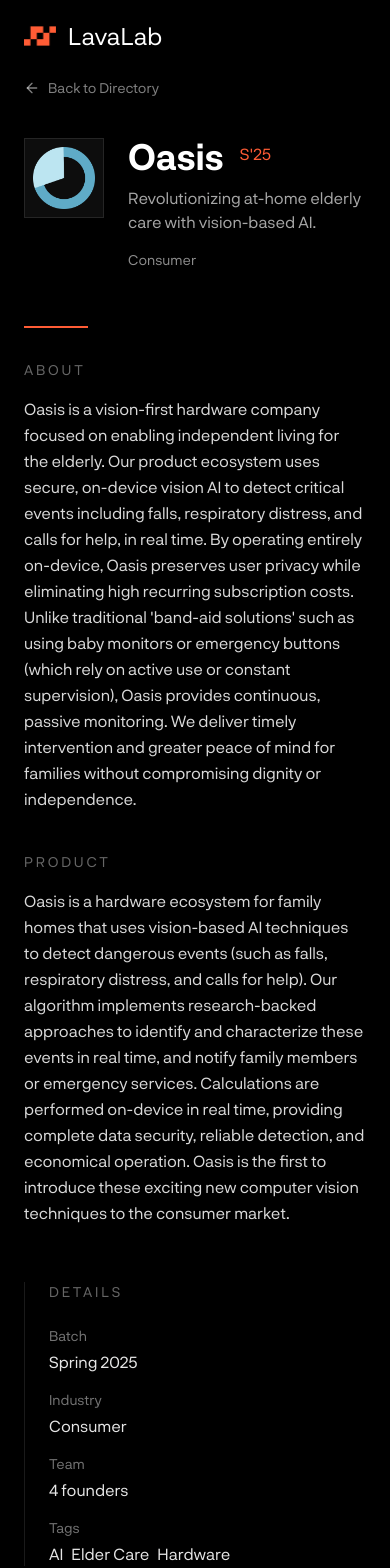
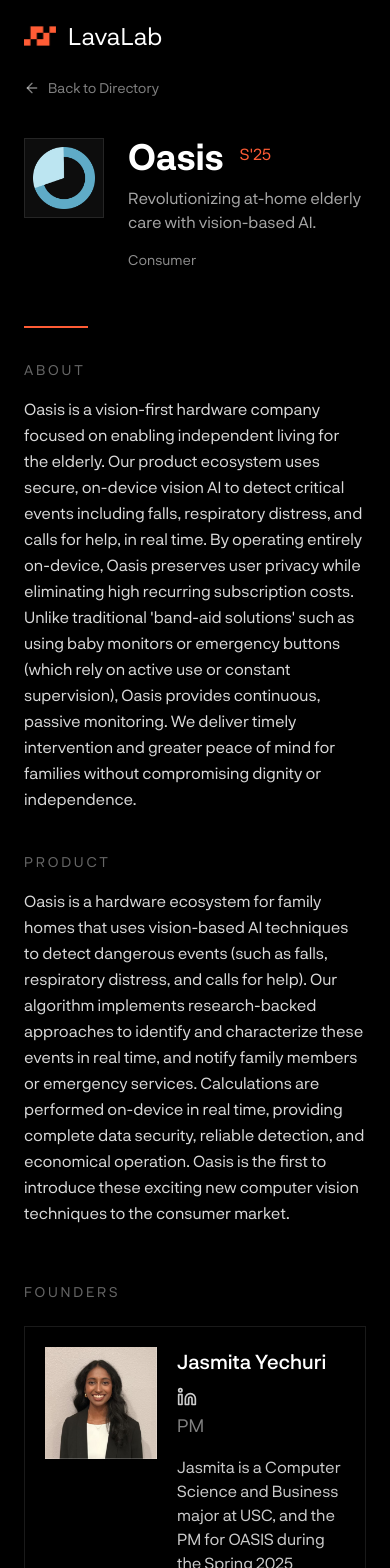
Before and after one commit to USCLavalab/usclavalab.org, a Next.js app: page /startup-directory/Oasis in a window 390 px wide. Shown: the top 1568 px of the page. Built offline with nearby package versions, Linux system fonts and the light colour scheme.

Commit message:
Fixing mobile view

```diff
--- a/src/app/page.tsx
+++ b/src/app/page.tsx
@@ -25,8 +25,8 @@
         </p>
       </div>
 
-      <nav className="sticky top-0 z-30 w-full p-8">
-        <div className="float-right flex gap-8">
+      <nav className="sticky top-0 z-30 w-full p-4 md:p-8">
+        <div className="flex flex-wrap justify-center gap-x-4 gap-y-1 text-sm md:float-right md:gap-8 md:text-base">
           <Link href="#about">About</Link>
           <Link href="#events">Events</Link>
           <Link href="#alumni">Alumni</Link>
--- a/src/app/startup-directory/[id]/startup-page-client.tsx
+++ b/src/app/startup-directory/[id]/startup-page-client.tsx
@@ -37,7 +37,7 @@
         isVisible ? "translate-y-0 opacity-100" : "translate-y-4 opacity-0"
       }`}
     >
-      <header className="sticky top-0 z-30 w-full px-6 py-5 md:px-8">
+      <header className="sticky top-0 z-30 w-full bg-black px-6 py-5 md:px-8">
         <Link href="/" className="inline-flex items-center gap-3">
           <Image src={favicon} alt="LavaLab favicon" className="h-8 w-8" />
           <span className="text-2xl leading-none">LavaLab</span>
@@ -122,7 +122,7 @@
             )}
           </div>
 
-          <aside className="space-y-8 text-base">
+          <aside className="hidden space-y-8 text-base lg:block">
             <div className="border-l border-white/10 pl-6">
               <h3 className="mb-6 font-sans font-normal text-sm tracking-[0.2em] text-white/40 uppercase">
                 Details
```
